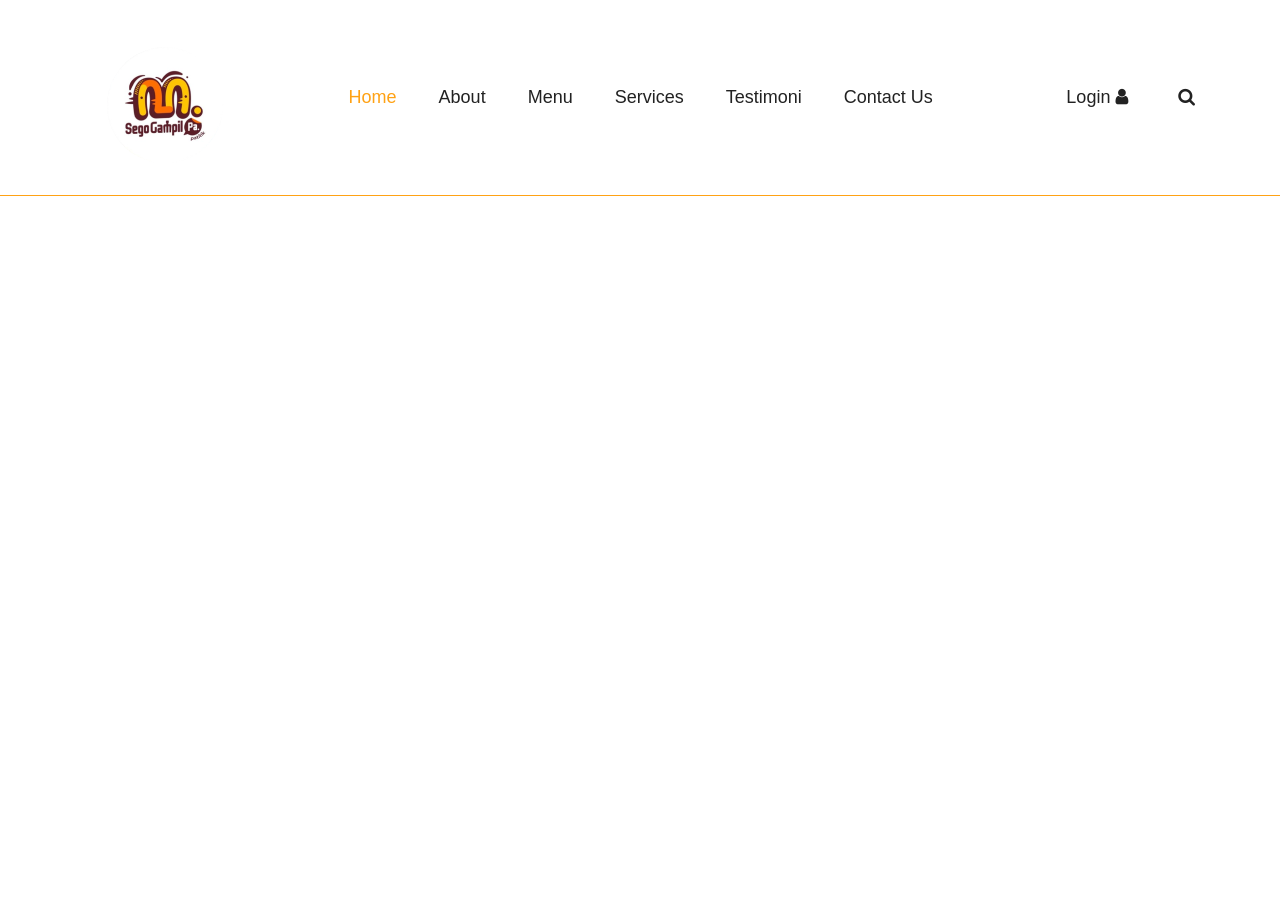
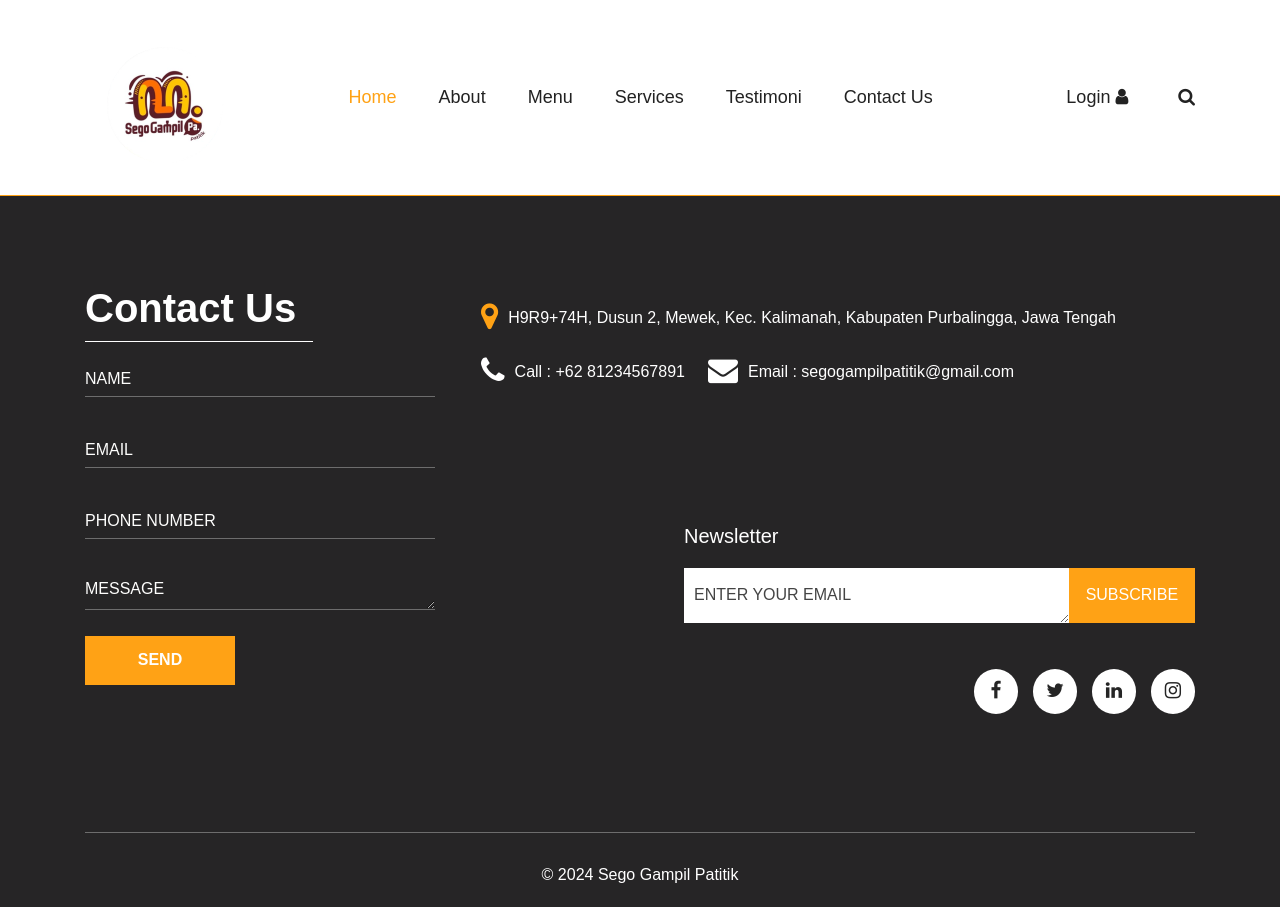
Before and after one commit to thedims29/sego, a plain HTML site: page contact.html in a window 1280 px wide. Before the commit the page ends 800 px from the top, so only its background shows below. Drawn offline with nearby package versions, Linux system fonts and the light colour scheme; files whose address does not match are found by name.

Commit message:
contact update & index fix text

```diff
--- a/contact.html
+++ b/contact.html
@@ -65,3 +65,86 @@
             </nav>
          </div>
       </div>
+      <!-- header section end -->
+      <!-- contact section start -->
+      <div class="contact_section layout_padding">
+         <div class="container">
+            <div class="row">
+               <div class="col-md-4">
+                  <div class="contact_main">
+                     <h1 class="contact_taital">Contact Us</h1>
+                     <form action="/action_page.php">
+                        <div class="form-group">
+                           <input type="text" class="email-bt" placeholder="Name" name="Name">
+                        </div>
+                        <div class="form-group">
+                           <input type="text" class="email-bt" placeholder="Email" name="Email">
+                        </div>
+                        <div class="form-group">
+                           <input type="text" class="email-bt" placeholder="Phone Number" name="Phone">
+                        </div>
+                        <div class="form-group">
+                           <textarea class="massage-bt" placeholder="message" rows="5" id="comment" name="Message"></textarea>
+                        </div>
+                     </form>
+                     <div class="main_bt"><a href="#">SEND</a></div>
+                  </div>
+               </div>
+               <div class="col-md-8">
+                  <div class="location_text">
+                     <ul>
+                        <li>
+                           <a href="#">
+                           <span class="padding_left_10 active"><i class="fa fa-map-marker" aria-hidden="true"></i></span>H9R9+74H, Dusun 2, Mewek, Kec. Kalimanah, Kabupaten Purbalingga, Jawa Tengah</a>
+                        </li>
+                        <li>
+                           <a href="#">
+                           <span class="padding_left_10"><i class="fa fa-phone" aria-hidden="true"></i></span>Call : +62 81234567891
+                           </a>
+                        </li>
+                        <li>
+                           <a href="#">
+                           <span class="padding_left_10"><i class="fa fa-envelope" aria-hidden="true"></i></span>Email : segogampilpatitik@gmail.com
+                           </a>
+                        </li>
+                     </ul>
+                  </div>
+                  <div class="mail_main">
+                     <h3 class="newsletter_text">Newsletter</h3>
+                     <div class="form-group">
+                        <textarea class="update_mail" placeholder="Enter Your Email" rows="5" id="comment" name="Enter Your Email"></textarea>
+                        <div class="subscribe_bt"><a href="#">Subscribe</a></div>
+                     </div>
+                  </div>
+                  <div class="footer_social_icon">
+                     <ul>
+                        <li><a href="#"><i class="fa fa-facebook" aria-hidden="true"></i></a></li>
+                        <li><a href="#"><i class="fa fa-twitter" aria-hidden="true"></i></a></li>
+                        <li><a href="#"><i class="fa fa-linkedin" aria-hidden="true"></i></a></li>
+                        <li><a href="#"><i class="fa fa-instagram" aria-hidden="true"></i></a></li>
+                     </ul>
+                  </div>
+               </div>
+            </div>
+         </div>
+      </div>
+      <!-- contact section end -->
+      <!-- copyright section start -->
+      <div class="copyright_section">
+         <div class="container">
+           <p class="copyright_text">© 2024 Sego Gampil Patitik</p>
+         </div>
+      </div>
+      <!-- copyright section end -->
+      <!-- Javascript files-->
+      <script src="js/jquery.min.js"></script>
+      <script src="js/popper.min.js"></script>
+      <script src="js/bootstrap.bundle.min.js"></script>
+      <script src="js/jquery-3.0.0.min.js"></script>
+      <script src="js/plugin.js"></script>
+      <!-- sidebar -->
+      <script src="js/jquery.mCustomScrollbar.concat.min.js"></script>
+      <script src="js/custom.js"></script>
+      <!-- javascript -->
+   </body>
+</html>
```
Also changed, not shown: index.html (+6 -9 lines).
